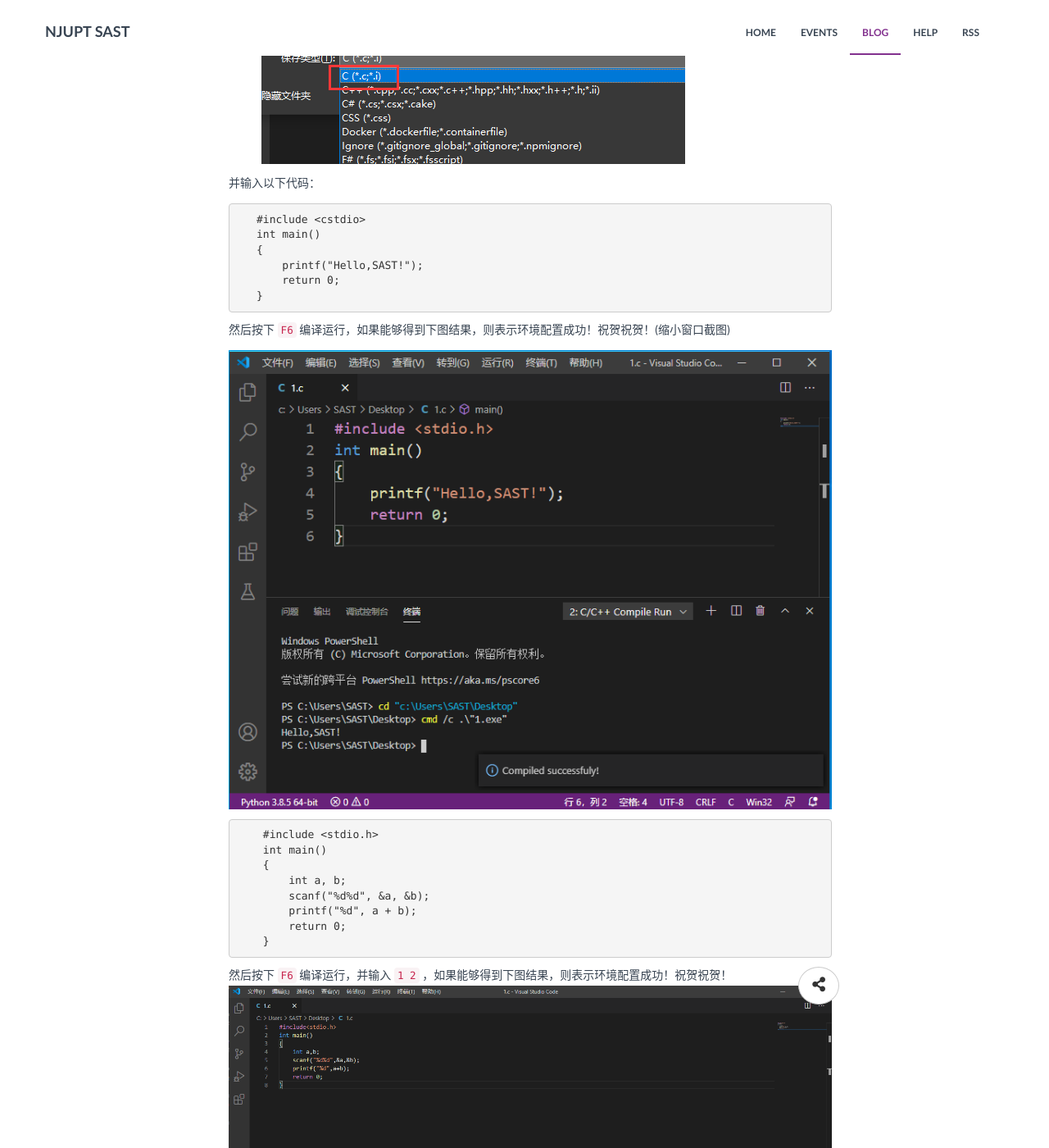
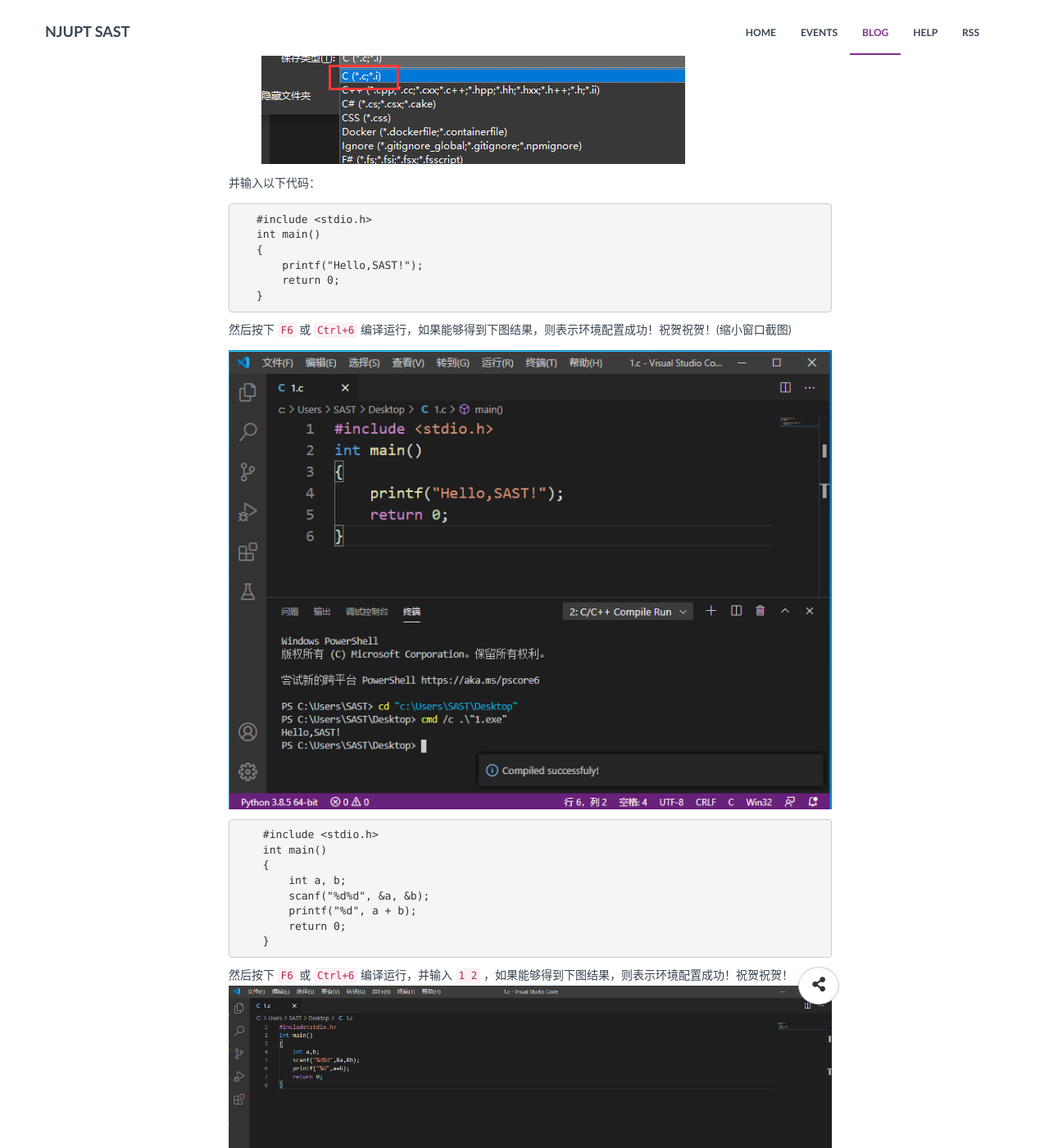
Before and after one commit to NJUPT-SAST/info, a Jekyll site: the page built from _posts/blog/2020-09-25-cpp-environment-setup.md, in a window 1280 px wide and 1400 px high, scrolled down 3594 px. Shown: the whole window at 82% size. Built offline with Jekyll 4.4.1, drawn with Linux system fonts in a browser that asks for light colours; some of the changed text lies outside the part shown.

Commit message:
Update 2020-09-25-cpp-environment-setup.md
Fixed some mistakes.

````diff
--- a/_posts/blog/2020-09-25-cpp-environment-setup.md
+++ b/_posts/blog/2020-09-25-cpp-environment-setup.md
@@ -91,14 +91,14 @@ permalink: /blog/2020/cpp-environment
   并输入以下代码：
 
      ``` c
-     #include <cstdio>
+     #include <stdio.h>
      int main()
      {
          printf("Hello,SAST!");
          return 0;
      }
      ```
-   然后按下 `F6` 编译运行，如果能够得到下图结果，则表示环境配置成功！祝贺祝贺！(缩小窗口截图)
+   然后按下 `F6` 或 `Ctrl+6` 编译运行，如果能够得到下图结果，则表示环境配置成功！祝贺祝贺！(缩小窗口截图)
 
      ![](/info/assets/img/blog/c-environment/hello,sast.png)
      ``` c
@@ -111,7 +111,7 @@ permalink: /blog/2020/cpp-environment
           return 0;
       }
      ```
-     然后按下 `F6` 编译运行，并输入 `1 2` ，如果能够得到下图结果，则表示环境配置成功！祝贺祝贺！
+     然后按下 `F6` 或 `Ctrl+6` 编译运行，并输入 `1 2` ，如果能够得到下图结果，则表示环境配置成功！祝贺祝贺！
      ![](/info/assets/img/blog/c-environment/a+b.png)
 
   8. 进一步配置...
@@ -145,4 +145,4 @@ permalink: /blog/2020/cpp-environment
   1. 可以配置按 `F5` 调试运行?
      这个可以参考柏老板的配置教程：[Visual Studio Code 配置 C/C++ 环境 | 0xfaner's Blog](https://0xfaner.top/posts/vscode-config/#more)
   2. 为什么我按下 `F6` 无法成功运行？
-     请检查TDM安装位置是否含有中文，中文符号也不行！另外，如果是笔记本的话，看一下是否 `F6` 默认是功能键，尝试使用 `Fn+F6` ( 按住 `Fn` 键不放按 `F6` ) 编译运行。
+     请检查TDM安装位置是否含有中文，中文符号也不行！另外，如果是笔记本的话，看一下是否 `F6` 默认是功能键，尝试使用 `Fn+F6` ( 按住 `Fn` 键不放按 `F6` ) 编译运行。另外也可以尝试使用 `Ctrl+6` 组合键来编译运行。
````
